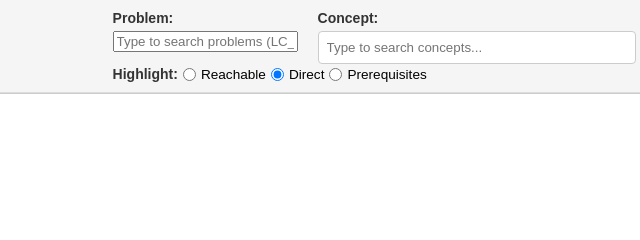
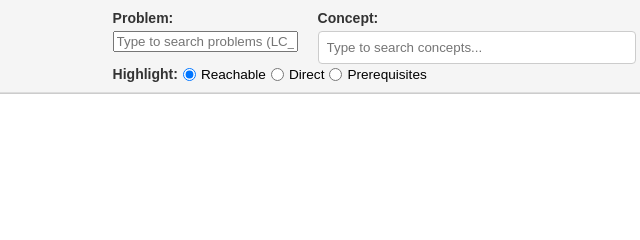
Before and after one commit to farazshaikh/lcknowledgegraph, a website: page web/index.html in a window 1280 px wide. Shown: the top 240 px of the page, 223-863 px from the left. Drawn offline with nearby package versions, Linux system fonts and the light colour scheme.

Commit message:
reachable as default

```diff
--- a/web/index.html
+++ b/web/index.html
@@ -198,11 +198,11 @@
                 <div class="highlight-options">
                     <span class="control-label">Highlight:</span>
                     <label>
-                        <input type="radio" name="highlight-mode" value="reachable">
+                        <input type="radio" name="highlight-mode" value="reachable" checked>
                         Reachable
                     </label>
                     <label>
-                        <input type="radio" name="highlight-mode" value="direct" checked>
+                        <input type="radio" name="highlight-mode" value="direct">
                         Direct
                     </label>
                     <label>
```
